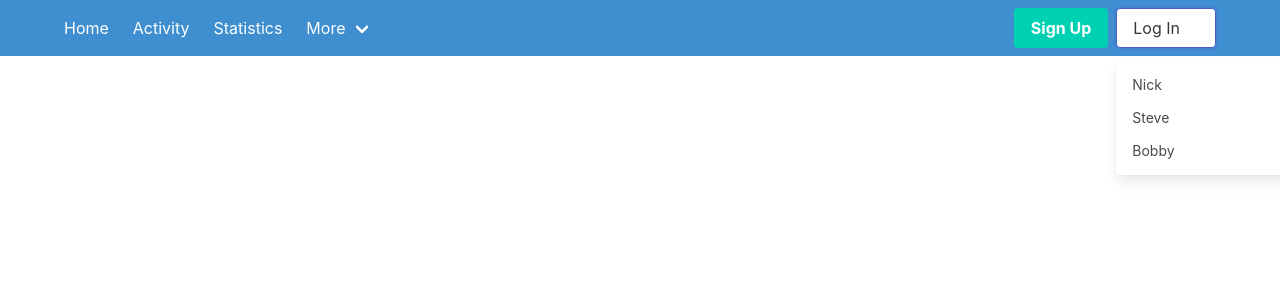
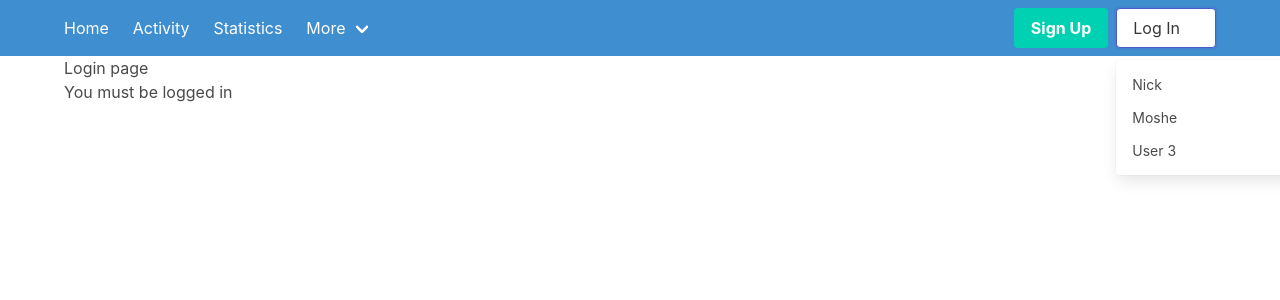
Before and after one commit to NickBoschi/Assignments, a Vue app in the folder client/: page /login in a window 1280 px wide. Both pictures are taken after a click on the button "Log In". Shown: the top 300 px of the page. Built offline with nearby package versions, Linux system fonts and the light colour scheme.

Commit message:
last commit

```diff
--- a/client/src/App.vue
+++ b/client/src/App.vue
@@ -1,7 +1,6 @@
 <script setup lang="ts">
-import { RouterLink, RouterView } from 'vue-router'
-import HelloWorld from './components/HelloWorld.vue'
-import Nav from './components/Nav.vue';
+  import { RouterLink, RouterView } from 'vue-router'
+  import Nav from './components/Nav.vue';
 </script>
 
 <template>
--- a/client/src/components/LoginBadge.vue
+++ b/client/src/components/LoginBadge.vue
@@ -16,9 +16,6 @@
         <button class="button is-primary">
             <strong>Sign Up</strong>
         </button>
-        <!-- <button class="button is-light" @click="login('Nick', 'Boschi')">
-            Log In
-        </button> -->
 
         <div class="dropdown is-active">
           <div class="dropdown-trigger">
@@ -32,8 +29,8 @@
           <div v-if="isToggle" class="dropdown-menu" id="dropdown-menu" role="menu">
             <div class="dropdown-content">
               <a class="dropdown-item" @click="login('Nick', 'Boschi')">Nick</a>
-              <a class="dropdown-item">Steve</a>
-              <a class="dropdown-item">Bobby</a>
+              <a class="dropdown-item" @click="login('Moshe', 'Plotkin')">Moshe</a>
+              <a class="dropdown-item" @click="login('User', '3')">User 3</a>
             </div>
           </div>
         </div>
--- a/client/src/router/index.ts
+++ b/client/src/router/index.ts
@@ -1,3 +1,4 @@
+
 import { createRouter, createWebHistory } from 'vue-router'
 import HomeView from '../views/HomeView.vue'
 
@@ -10,9 +11,19 @@ const router = createRouter({
       component: HomeView
     },
     {
+      path: '/login',
+      name: 'login',
+      component: () => import('../views/LoginView.vue')
+    },
+    {
       path: '/activity',
       name: 'activity',
-      component: () => import('../views/ActivityView.vue')
+      component: () => import('../views/ActivityView.vue'),
+      // beforeEnter: (to, from, next) => {
+      //   if(isAuth) {
+      //     next('/login')
+      //   }
+      // }
     },
     {
       path: '/statistics',
--- a/client/src/views/HomeView.vue
+++ b/client/src/views/HomeView.vue
@@ -1,4 +1,4 @@
-<script lang="js">
+<!-- <script lang="js">
 
 let id = 0
 
@@ -29,12 +29,12 @@ export default {
     },
   }
 }
-</script>
+</script> -->
 
 <template>
     <h1 class="title">My Workouts</h1>
 
-    <h2 class="subtitle">Add a new workout</h2>
+    <!-- <h2 class="subtitle">Add a new workout</h2>
     <form @submit.prevent="addWorkout">
         <label for="desc">Description</label><br>
         <input name="desc" v-model="description"><br><br>
@@ -71,5 +71,5 @@ export default {
             <td>{{ workout.date }}</td>
             <td>{{ workout.type }}</td>
         </tr>
-    </table>
+    </table> -->
 </template>
--- /dev/null
+++ b/client/src/views/LoginView.vue
@@ -0,0 +1,4 @@
+<template>
+    <h1>Login page</h1>
+    <p>You must be logged in</p>
+</template>
```
